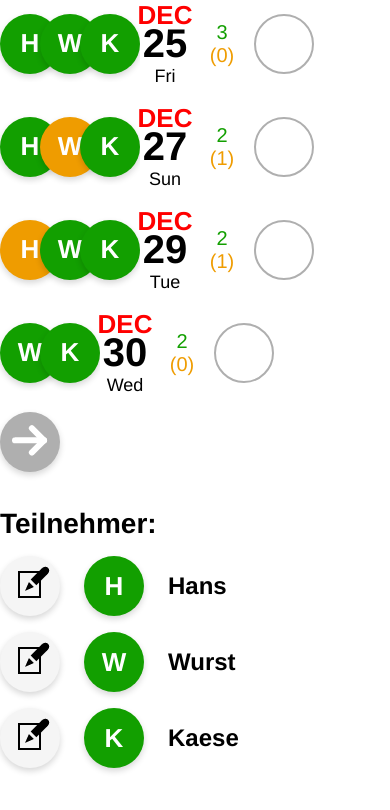
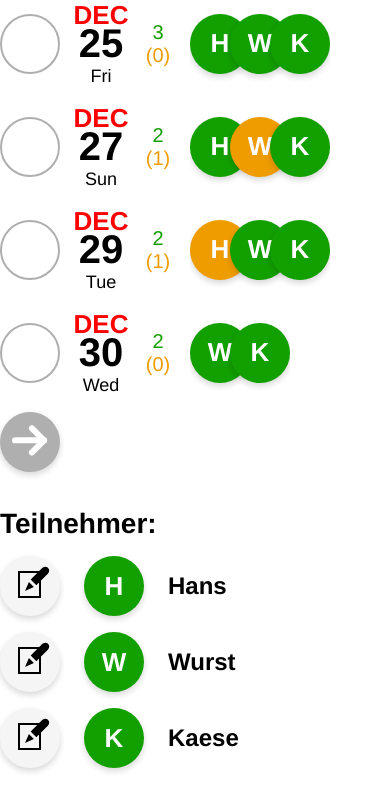
Before and after one commit to Paccos/whengular, an Angular app: page / in a window 390 px wide. Shown: the top 810 px of the page. Built offline with nearby package versions, Linux system fonts and the light colour scheme.

Commit message:
Fix responsive ordering on DateColumn component

```diff
--- a/src/app/date-column/date-column.component.scss
+++ b/src/app/date-column/date-column.component.scss
@@ -12,4 +12,20 @@
     margin: 0;
     margin-bottom: 16px;
   }
+
+  app-toggle-button {
+    order: 1;
+  }
+
+  app-date-view {
+    order: 2;
+  }
+
+  app-yes-maybe-counter {
+    order: 3;
+  }
+
+  app-names-bar {
+    order: 4;
+  }
 }
--- a/src/app/names-bar/names-bar.component.scss
+++ b/src/app/names-bar/names-bar.component.scss
@@ -11,7 +11,6 @@
   .namesBar {
     flex-direction: row;
     width: auto;
-    order: 3;
     margin: 0;
     margin-left: 20px;
     padding: 8px 0;
--- a/src/app/yes-maybe-counter/yes-maybe-counter.component.scss
+++ b/src/app/yes-maybe-counter/yes-maybe-counter.component.scss
@@ -21,7 +21,6 @@
 
 @media (max-width: 768px) {
   .ymCounter {
-    order: 2;
     flex-direction: column;
     align-items: center;
     justify-content: space-around;
```
